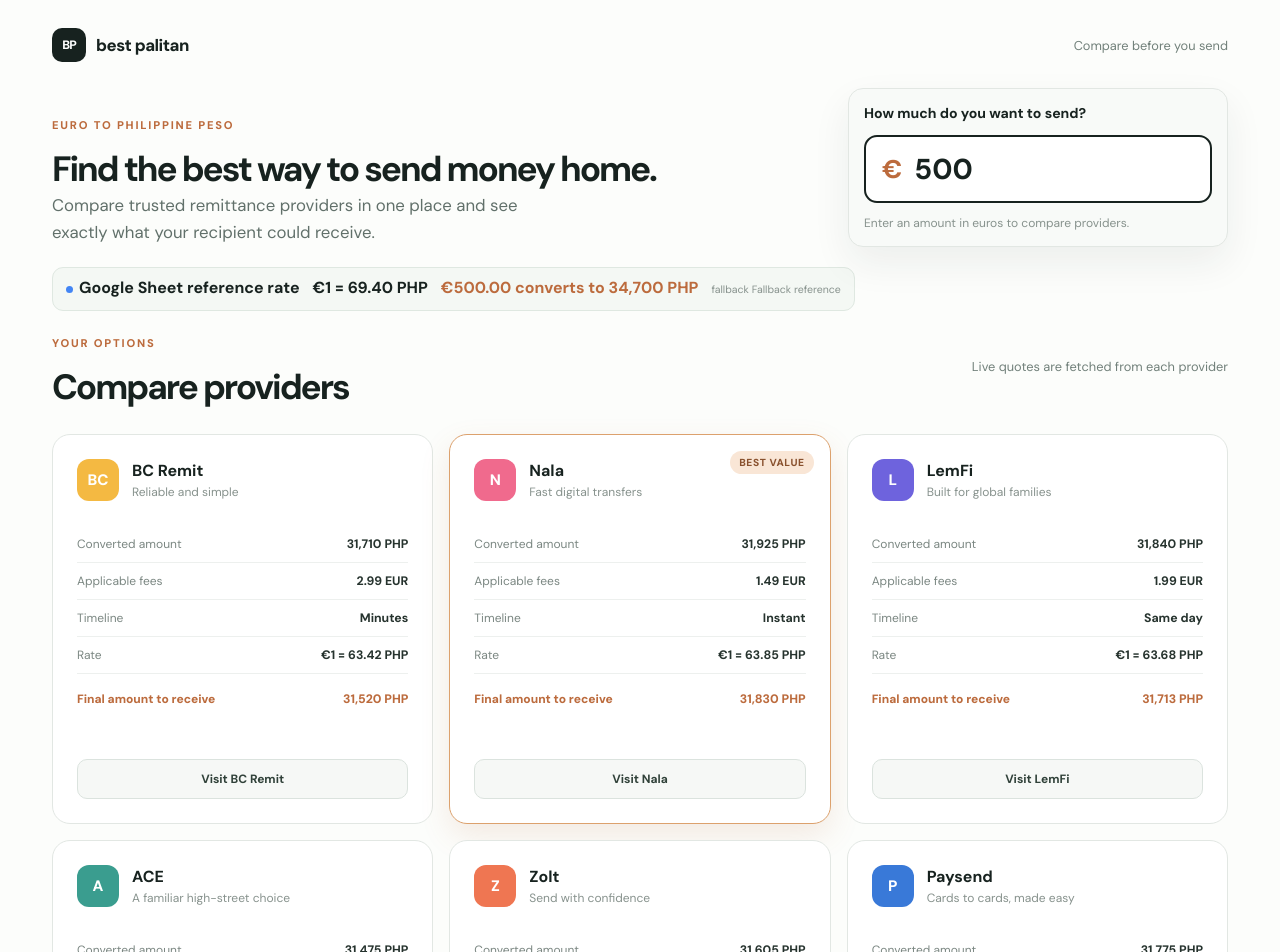
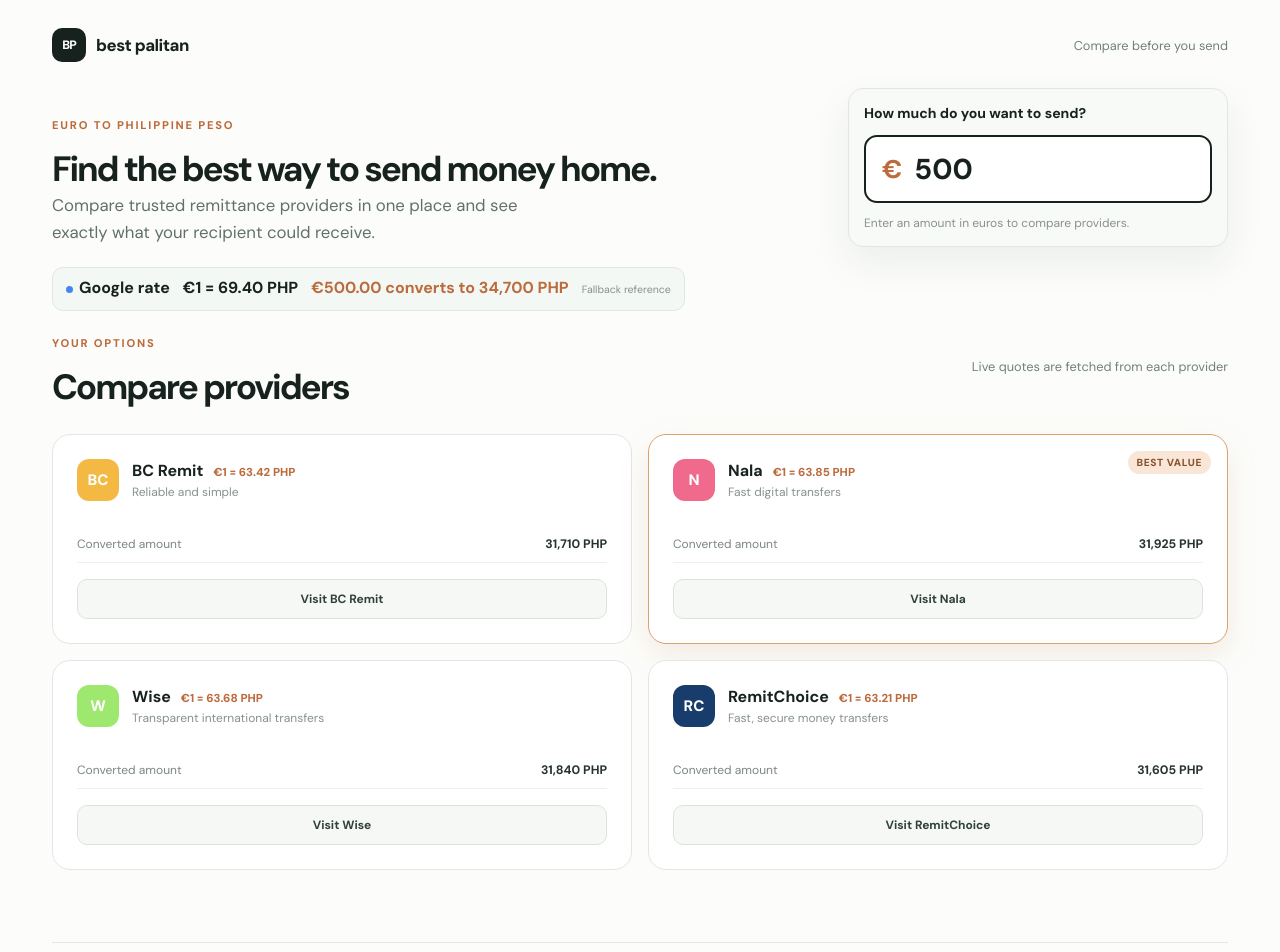
Before and after one commit to alvin577austria/best-palitan-main, an Angular app: page / in a window 1280 px wide. Shown: the top 952 px of the page. Built offline with nearby package versions, Linux system fonts and the light colour scheme; no server answers.

Commit message:
finalized list of providers, updated best choice tag.
bc remit
nala
wise
remitchoice

```diff
--- a/src/app/app.css
+++ b/src/app/app.css
@@ -233,14 +233,13 @@
 
 .provider-grid {
   display: grid;
-  grid-template-columns: repeat(3, 1fr);
+  grid-template-columns: repeat(2, 1fr);
   gap: 16px;
 }
 
 .provider-card {
   position: relative;
   display: flex;
-  min-height: 390px;
   flex-direction: column;
   padding: 24px;
   border: 1px solid #e2e7e3;
@@ -298,6 +297,19 @@
   font-size: 0.75rem;
 }
 
+.provider-title-row {
+  display: flex;
+  align-items: baseline;
+  gap: 10px;
+}
+
+.provider-rate {
+  color: #bc6b3d;
+  font-size: 0.72rem;
+  font-weight: 800;
+  white-space: nowrap;
+}
+
 .details {
   margin: 0;
 }
@@ -335,8 +347,9 @@
 }
 
 .provider-action {
+  display: block;
   width: 100%;
-  margin-top: auto;
+  margin-top: 16px;
   padding: 11px;
   border: 1px solid #dbe3de;
   border-radius: 10px;
@@ -346,6 +359,8 @@
   font: inherit;
   font-size: 0.75rem;
   font-weight: 700;
+  text-align: center;
+  text-decoration: none;
 }
 
 .provider-action:hover {
--- a/src/app/app.html
+++ b/src/app/app.html
@@ -45,7 +45,7 @@
     <div class="reference-badge">
       <div class="reference-badge-label">
         <span class="reference-dot"></span>
-        <h3>Google Sheet reference rate</h3>
+        <h3>Google rate</h3>
       </div>
       <h3>€1 = {{ referenceRate() | number: '1.2-2' }} PHP</h3>
       <h3 class="reference-converted">
@@ -53,8 +53,7 @@
         {{ referenceConvertedAmount() | number: '1.0-0' }} PHP
       </h3>
       <span class="reference-source">
-        {{ referenceRateSource() }}
-        {{ referenceRateSource() === 'live' ? 'Live reference' : 'Fallback reference' }}
+        {{ referenceRateSource() === 'live' ? 'Live' : 'Fallback reference' }}
       </span>
     </div>
     <div class="section-heading">
@@ -67,8 +66,11 @@
 
     <div class="provider-grid">
       @for (provider of providers(); track provider.name) {
-        <article class="provider-card" [class.featured]="provider.featured">
-          @if (provider.featured) {
+        <article
+          class="provider-card"
+          [class.featured]="provider.name === bestValueProviderName()"
+        >
+          @if (provider.name === bestValueProviderName()) {
             <span class="best-value">Best value</span>
           }
           <div class="provider-header">
@@ -76,7 +78,10 @@
               {{ provider.shortName }}
             </div>
             <div>
-              <h3>{{ provider.name }}</h3>
+              <div class="provider-title-row">
+                <h3>{{ provider.name }}</h3>
+                <span class="provider-rate">€1 = {{ provider.rate | number: '1.2-2' }} PHP</span>
+              </div>
               <p>{{ provider.tagline }}{{ provider.quoteSource === 'live' ? ' · Live rate' : '' }}</p>
             </div>
           </div>
@@ -86,25 +91,16 @@
               <dt>Converted amount</dt>
               <dd>{{ convertedAmount(provider) | number: '1.0-0' }} PHP</dd>
             </div>
-            <div class="detail-row">
-              <dt>Applicable fees</dt>
-              <dd>{{ provider.fee | number: '1.2-2' }} EUR</dd>
-            </div>
-            <div class="detail-row">
-              <dt>Timeline</dt>
-              <dd>{{ provider.timeline }}</dd>
-            </div>
-            <div class="detail-row">
-              <dt>Rate</dt>
-              <dd>€1 = {{ provider.rate | number: '1.2-2' }} PHP</dd>
-            </div>
-            <div class="detail-row total">
-              <dt>Final amount to receive</dt>
-              <dd>{{ finalAmount(provider) | number: '1.0-0' }} PHP</dd>
-            </div>
           </dl>
 
-          <button type="button" class="provider-action">Visit {{ provider.name }}</button>
+          <a
+            class="provider-action"
+            [href]="provider.url"
+            target="_blank"
+            rel="noopener noreferrer"
+          >
+            Visit {{ provider.name }}
+          </a>
         </article>
       }
     </div>
--- a/src/app/app.ts
+++ b/src/app/app.ts
@@ -1,5 +1,5 @@
 import { DecimalPipe } from '@angular/common';
-import { Component, OnInit, signal } from '@angular/core';
+import { Component, computed, OnInit, signal } from '@angular/core';
 import { FormsModule } from '@angular/forms';
 import { HttpClient } from '@angular/common/http';
 import { firstValueFrom } from 'rxjs';
@@ -12,7 +12,7 @@
   fee: number;
   timeline: string;
   color: string;
-  featured?: boolean;
+  url: string;
   quoteSource?: 'live' | 'fallback';
 }
 
@@ -51,6 +51,7 @@
       fee: 2.99,
       timeline: 'Minutes',
       color: '#f4b942',
+      url: 'https://bcremit.com/?country=ES',
     },
     {
       name: 'Nala',
@@ -60,45 +61,35 @@
       fee: 1.49,
       timeline: 'Instant',
       color: '#f06a8d',
-      featured: true,
+      url: 'https://www.nala.com/country/philippines',
     },
     {
-      name: 'LemFi',
-      shortName: 'L',
-      tagline: 'Built for global families',
+      name: 'Wise',
+      shortName: 'W',
+      tagline: 'Transparent international transfers',
       rate: 63.68,
       fee: 1.99,
       timeline: 'Same day',
-      color: '#6e63dd',
+      color: '#9fe870',
+      url: 'https://wise.com/gb/send-money/?sourceCurrency=EUR&targetCurrency=PHP&sourceAmount=1000',
     },
     {
-      name: 'ACE',
-      shortName: 'A',
-      tagline: 'A familiar high-street choice',
-      rate: 62.95,
-      fee: 3.99,
-      timeline: '1–2 days',
-      color: '#3a9d8f',
-    },
-    {
-      name: 'Zolt',
-      shortName: 'Z',
-      tagline: 'Send with confidence',
+      name: 'RemitChoice',
+      shortName: 'RC',
+      tagline: 'Fast, secure money transfers',
       rate: 63.21,
       fee: 3.49,
       timeline: 'Minutes',
-      color: '#ef7652',
-    },
-    {
-      name: 'Paysend',
-      shortName: 'P',
-      tagline: 'Cards to cards, made easy',
-      rate: 63.55,
-      fee: 2.49,
-      timeline: 'Same day',
-      color: '#3979d8',
+      color: '#183c6b',
+      url: 'https://www.remitchoice.com/fee-free-send-money-to/philippines',
     },
   ]);
+  protected readonly bestValueProviderName = computed(() => {
+    const providers = this.providers();
+    return providers.reduce((bestProvider, provider) =>
+      provider.rate > bestProvider.rate ? provider : bestProvider,
+    ).name;
+  });
 
   constructor(http: HttpClient) {
     this.http = http;
@@ -146,10 +137,6 @@
     return this.safeAmount() * provider.rate;
   }
 
-  protected finalAmount(provider: Provider): number {
-    return Math.max(0, (this.safeAmount() - provider.fee) * provider.rate);
-  }
-
   private safeAmount(): number {
     return Number.isFinite(this.amount) && this.amount > 0 ? this.amount : 0;
   }
```
Also changed, not shown: server.mjs (+19 -58 lines), worker/index.ts (+5 -15 lines), 2 other files (tests, documents, lock files or other folders).
